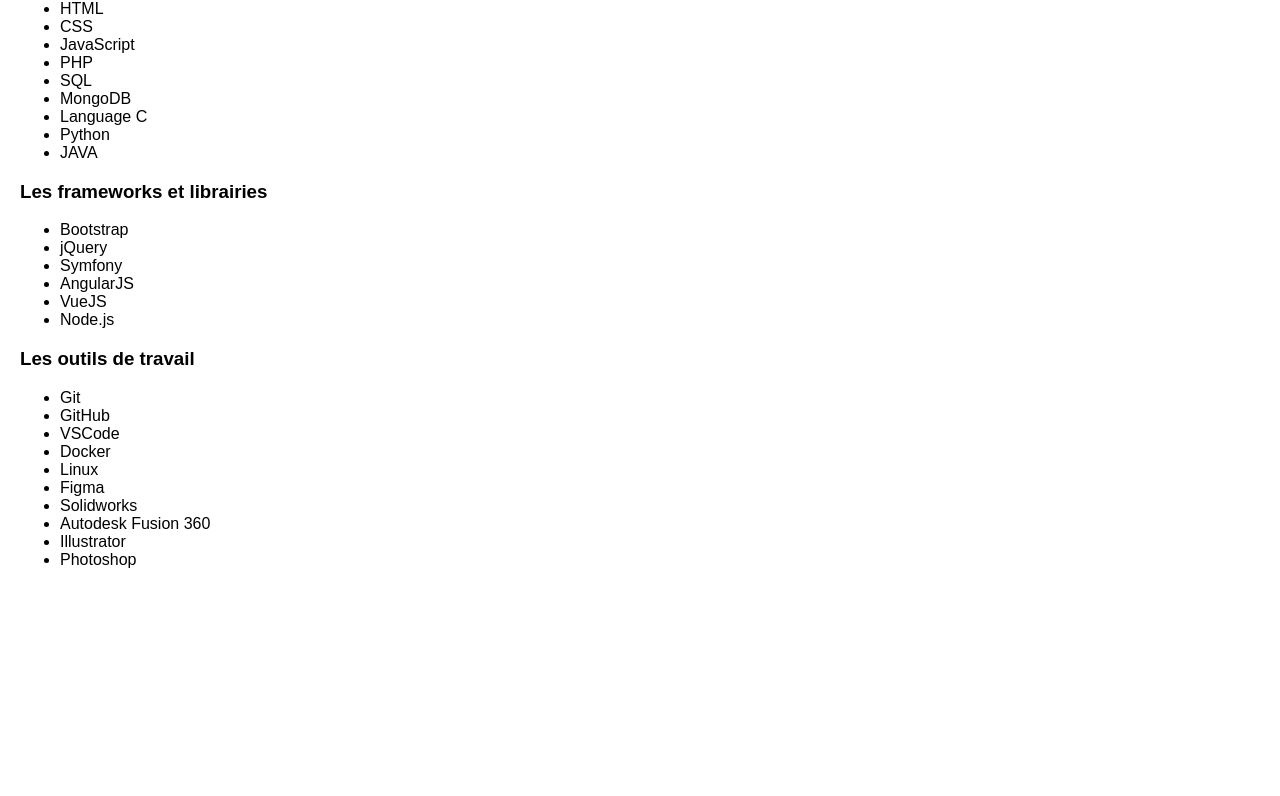
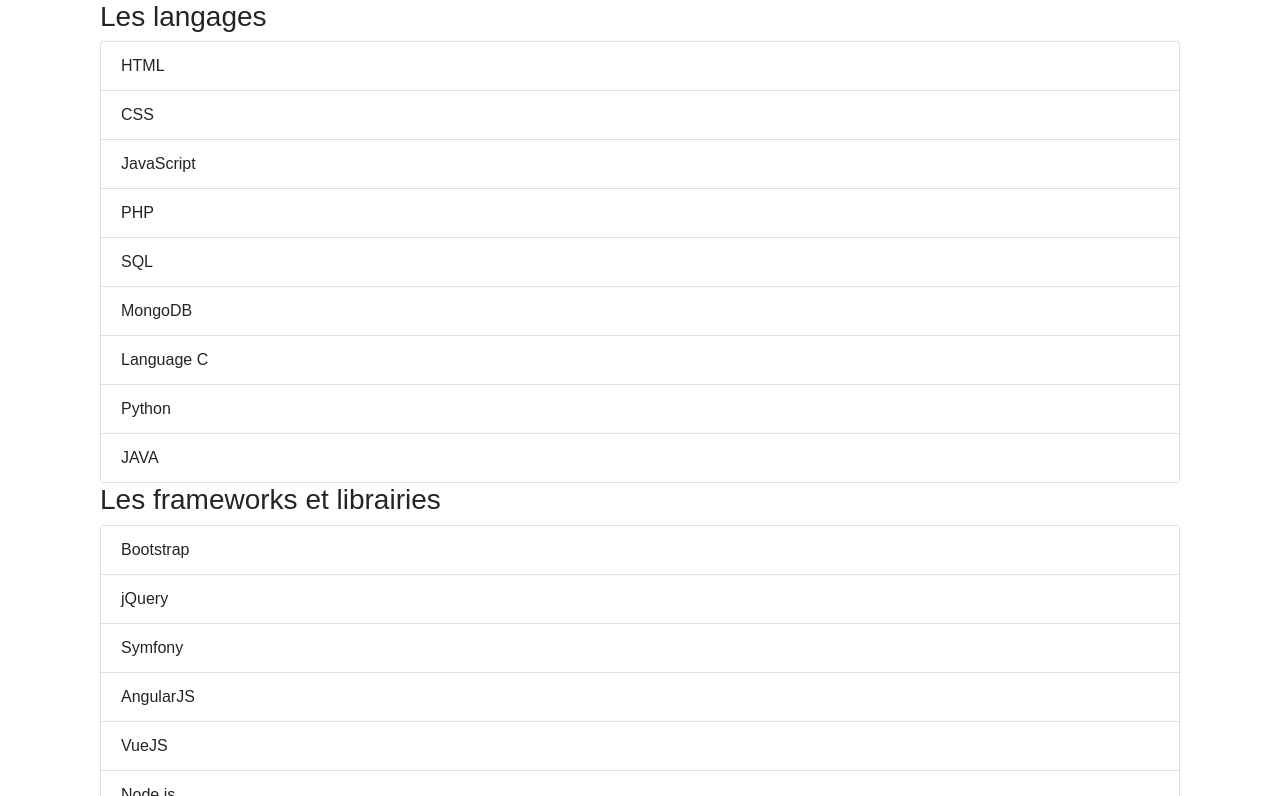
Before and after one commit to Wickeur/PortfolioGroup, a plain HTML site: page Partie_Julian/portfolio_julian.html in a window 1280 px wide. Shown: the part 491-1287 px from the top of the page. Before the commit the page ends 1096 px from the top, so only its background shows below. Drawn offline with nearby package versions, Linux system fonts and the light colour scheme.

Commit message:
feat(protfolioJulian): Ajout de bootstrap

```diff
--- a/Partie_Julian/portfolio_julian.html
+++ b/Partie_Julian/portfolio_julian.html
@@ -5,6 +5,7 @@
     <meta charset="UTF-8">
     <meta name="viewport" content="width=device-width, initial-scale=1.0">
     <title>Page d'accueil</title>
+    <link rel="stylesheet" href="https://stackpath.bootstrapcdn.com/bootstrap/4.5.2/css/bootstrap.min.css">
     <link rel="stylesheet" href="../style.css">
     <style>
         body {
@@ -22,68 +23,57 @@
         <a href="../Partie_Julian/portfolio_julian.html">Julian</a>
     </div>
 
-    <div style="padding: 20px;">
-        <h1>Bienvenue sur le portfolio de Julian</h1>
+    <div class="container mt-4">
+        <div class="jumbotron">
+            <h1 class="display-4">Bienvenue sur le portfolio de Julian</h1>
+            <hr class="my-4">
+            <p class="lead">Je m'appelle Julian, j'ai 22 ans et je suis étudiant en Master Développement Web. J'ai créé ce portfolio pour vous présenter mes projets et mes compétences.</p>
         </div>
 
-    <div style="padding: 20px;">
-        <h2>Présentation</h2>
-        <p>Je m'appelle Julian, j'ai 22 ans et je suis étudiant en Master Développemnt Web.
-            <br>
-            J'ai créé ce portfolio pour vous présenter mes projets et mes compétences.
-        </p>
-    </div>
-
-    <div style="padding: 20px;">
+        <div class="container mt-4">
             <h2>Compétences</h2>
-        <p>Voici les compétences que j'ai acquises au cours de mes études :</p>
 
             <!-- Les langages -->
-        <h3>
-            Les langages
-        </h3>
-        <ul>
-            <li>HTML</li>
-            <li>CSS</li>
-            <li>JavaScript</li>
-            <li>PHP</li>
-            <li>SQL</li>
-            <li>MongoDB</li>
-            <li>Language C</li>
-            <li>Python</li>
-            <li>JAVA</li>
+            <h3>Les langages</h3>
+            <ul class="list-group">
+                <li class="list-group-item">HTML</li>
+                <li class="list-group-item">CSS</li>
+                <li class="list-group-item">JavaScript</li>
+                <li class="list-group-item">PHP</li>
+                <li class="list-group-item">SQL</li>
+                <li class="list-group-item">MongoDB</li>
+                <li class="list-group-item">Language C</li>
+                <li class="list-group-item">Python</li>
+                <li class="list-group-item">JAVA</li>
             </ul>
 
-        <!-- les frameworks -->
-        <h3>
-            Les frameworks et librairies
-        </h3>
-        <ul>
-            <li>Bootstrap</li>
-            <li>jQuery</li>
-            <li>Symfony</li>
-            <li>AngularJS</li>
-            <li>VueJS</li>
-            <li>Node.js</li>
+            <!-- Les frameworks -->
+            <h3>Les frameworks et librairies</h3>
+            <ul class="list-group">
+                <li class="list-group-item">Bootstrap</li>
+                <li class="list-group-item">jQuery</li>
+                <li class="list-group-item">Symfony</li>
+                <li class="list-group-item">AngularJS</li>
+                <li class="list-group-item">VueJS</li>
+                <li class="list-group-item">Node.js</li>
             </ul>
 
             <!-- Les outils -->
-        <h3>
-            Les outils de travail
-        </h3>
-        <ul>
-            <li>Git</li>
-            <li>GitHub</li>
-            <li>VSCode</li>
-            <li>Docker</li>
-            <li>Linux</li>
-            <li>Figma</li>
-            <li>Solidworks</li>
-            <li>Autodesk Fusion 360</li>
-            <li>Illustrator</li>
-            <li>Photoshop</li>
+            <h3>Les outils de travail</h3>
+            <ul class="list-group">
+                <li class="list-group-item">Git</li>
+                <li class="list-group-item">GitHub</li>
+                <li class="list-group-item">VSCode</li>
+                <li class="list-group-item">Docker</li>
+                <li class="list-group-item">Linux</li>
+                <li class="list-group-item">Figma</li>
+                <li class="list-group-item">Solidworks</li>
+                <li class="list-group-item">Autodesk Fusion 360</li>
+                <li class="list-group-item">Illustrator</li>
+                <li class="list-group-item">Photoshop</li>
             </ul>
-
+        </div>
+    </div>
 </body>
 
 </html>
```
Lines whose indentation alone changed are shown as unchanged.
